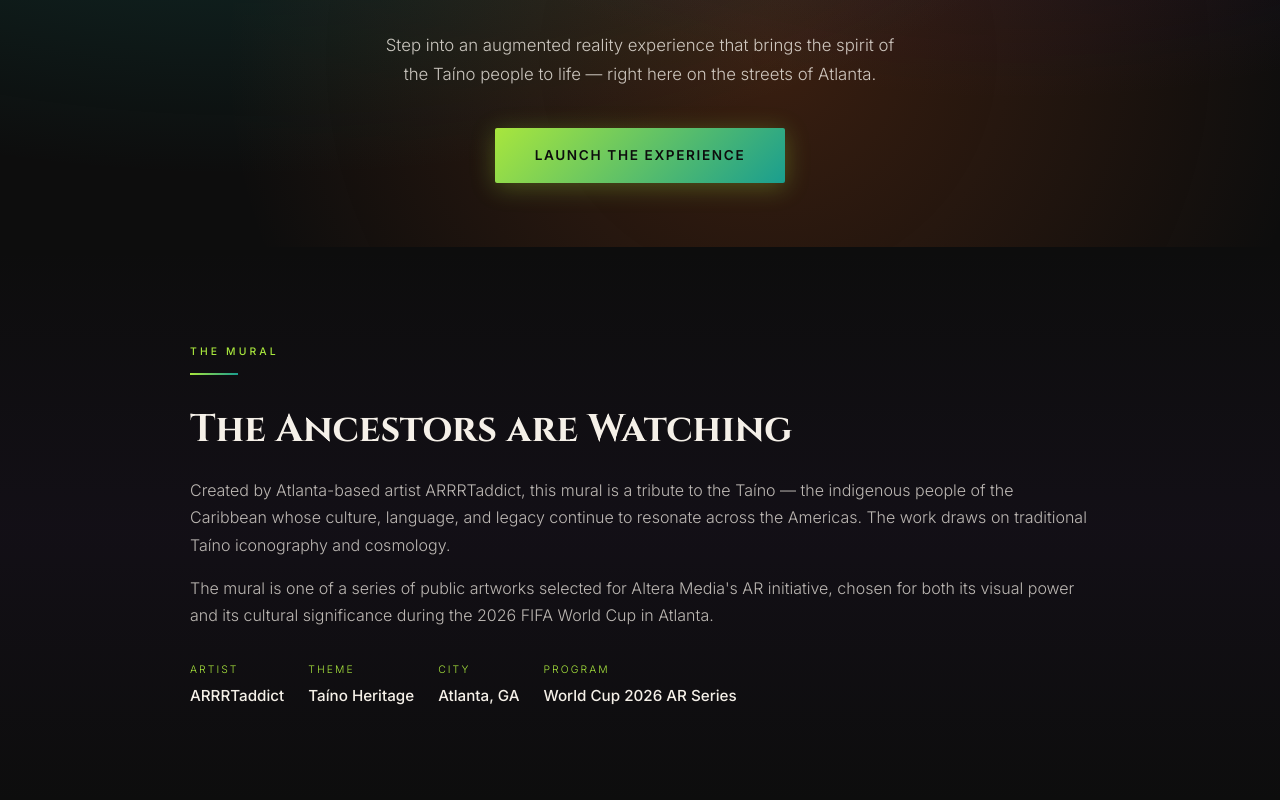
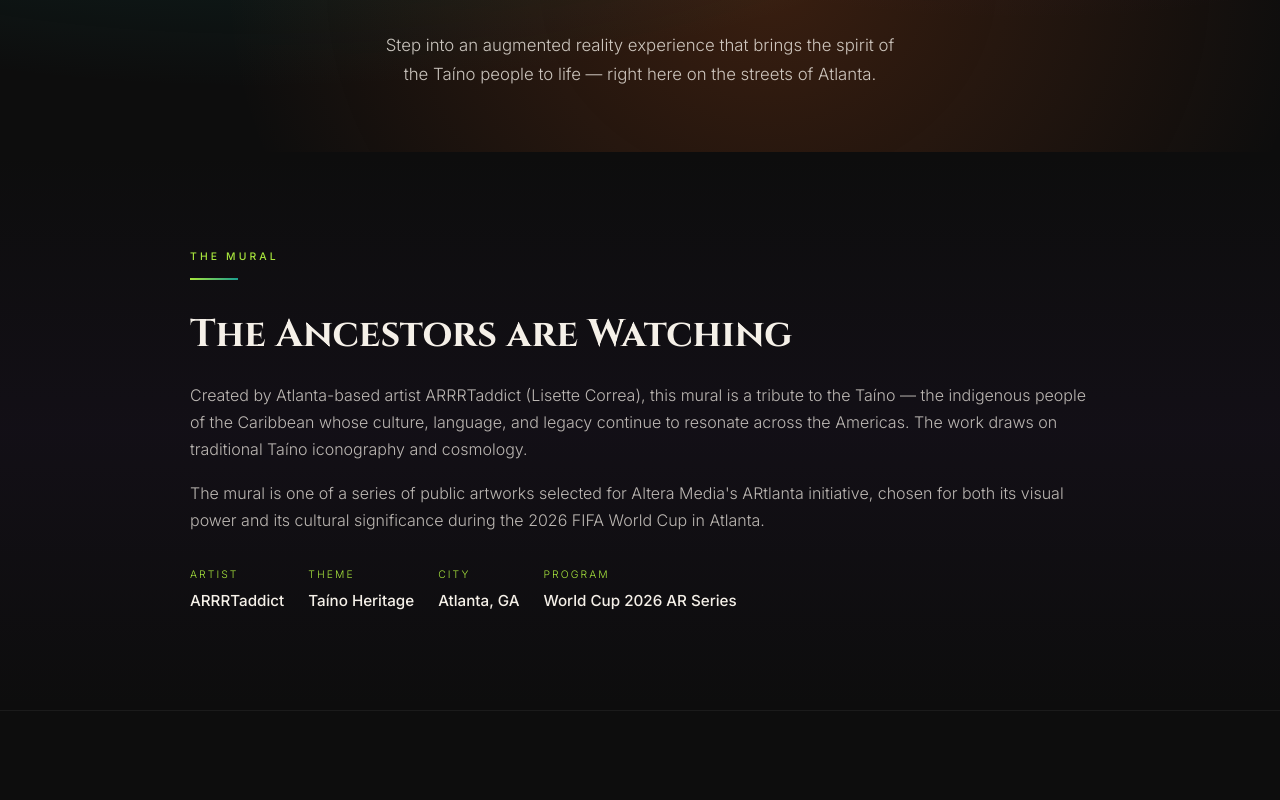
Before and after one commit to connorwright1122/ARtlanta-landing-page, a plain HTML site: page index.html in a window 1280 px wide. Shown: the part 700-1500 px from the top of the page. Drawn offline with Linux system fonts and the light colour scheme.

Commit message:
Button removal, pakring

```diff
--- a/index.html
+++ b/index.html
@@ -523,7 +523,7 @@
       <h1>The Ancestors<br>are Watching</h1>
       <p class="hero-artist">Mural by <span>Lisette Correa / ARRRTaddict</span><br>AR installation by <span>Connor Wright / Conator Media</span></p>
       <p>Step into an augmented reality experience that brings the spirit of the Taíno people to life — right here on the streets of Atlanta.</p>
-      <a href="#launch" class="btn-primary" aria-label="Launch the AR experience">Launch the Experience</a>
+      <!-- <a href="#launch" class="btn-primary" aria-label="Launch the AR experience">Launch the Experience</a> --->
     </div>
 
 
@@ -538,8 +538,8 @@
               <p class="section-label">The Mural</p>
               <div class="divider" aria-hidden="true"></div>
               <h2 id="mural-heading">The Ancestors are Watching</h2>
-              <p>Created by Atlanta-based artist ARRRTaddict, this mural is a tribute to the Taíno — the indigenous people of the Caribbean whose culture, language, and legacy continue to resonate across the Americas. The work draws on traditional Taíno iconography and cosmology.</p>
-              <p>The mural is one of a series of public artworks selected for Altera Media's AR initiative, chosen for both its visual power and its cultural significance during the 2026 FIFA World Cup in Atlanta.</p>
+              <p>Created by Atlanta-based artist ARRRTaddict (Lisette Correa), this mural is a tribute to the Taíno — the indigenous people of the Caribbean whose culture, language, and legacy continue to resonate across the Americas. The work draws on traditional Taíno iconography and cosmology.</p>
+              <p>The mural is one of a series of public artworks selected for Altera Media's ARtlanta initiative, chosen for both its visual power and its cultural significance during the 2026 FIFA World Cup in Atlanta.</p>
 
               <div class="mural-meta">
                   <div class="meta-item">
@@ -637,7 +637,9 @@
             <div class="address-block">
               <p class="meta-label" style="margin-bottom: 0.5rem;">Mural Location</p>
               <!-- Update address once confirmed -->
-              <p>1083 Euclid Ave NE<br>Atlanta, Georgia</p>
+              <p>1083 Euclid Ave NE<br>Atlanta, Georgia<br></p>
+
+              <p><br>Nearest parking at 1080 Euclid Ave NE</p>
             </div>
 
             <a
```
